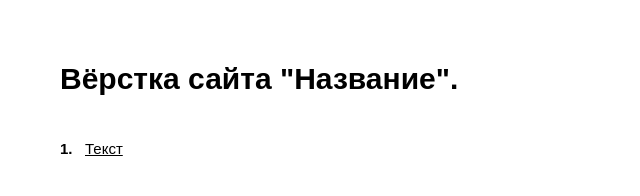
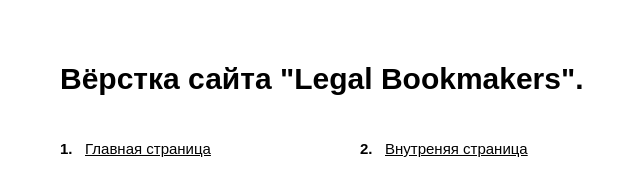
Before and after one commit to Braiteck/legal, a plain HTML site: page demo_links.html in a window 1280 px wide. Shown: the whole page, without its empty margins (0-640 px from the left). Drawn offline with Linux system fonts and the light colour scheme.

Commit message:
Update demo_links.html

```diff
--- a/demo_links.html
+++ b/demo_links.html
@@ -182,10 +182,11 @@
 
 	<body>
 		<div class="demo_links">
-			<div class="title">Вёрстка сайта "Название".</div>
+			<div class="title">Вёрстка сайта "Legal Bookmakers".</div>
 
 			<ol>
-				<li><a href="./index.html" target="_blank">Текст</a></li>
+				<li><a href="./index.html" target="_blank">Главная страница</a></li>
+				<li><a href="./inner.html" target="_blank">Внутреняя страница</a></li>
 			</ol>
 		</div>
 	</body>
```
